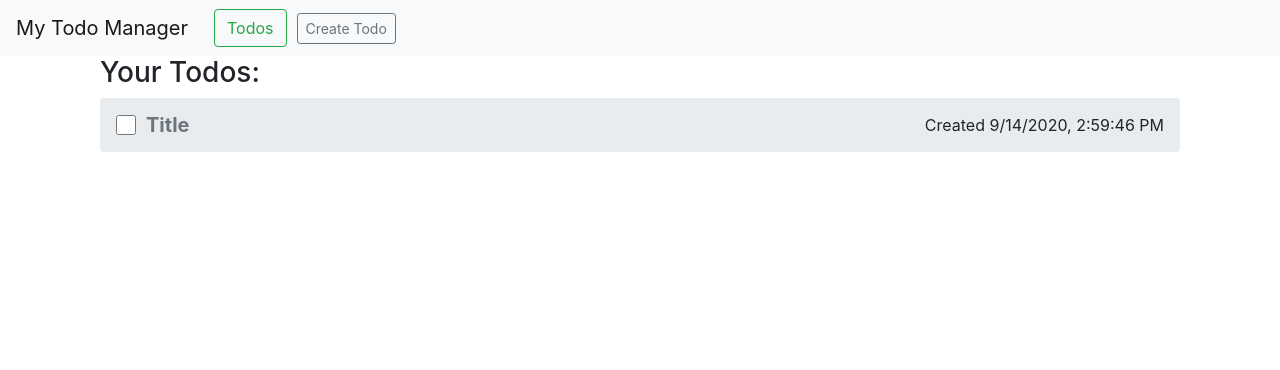
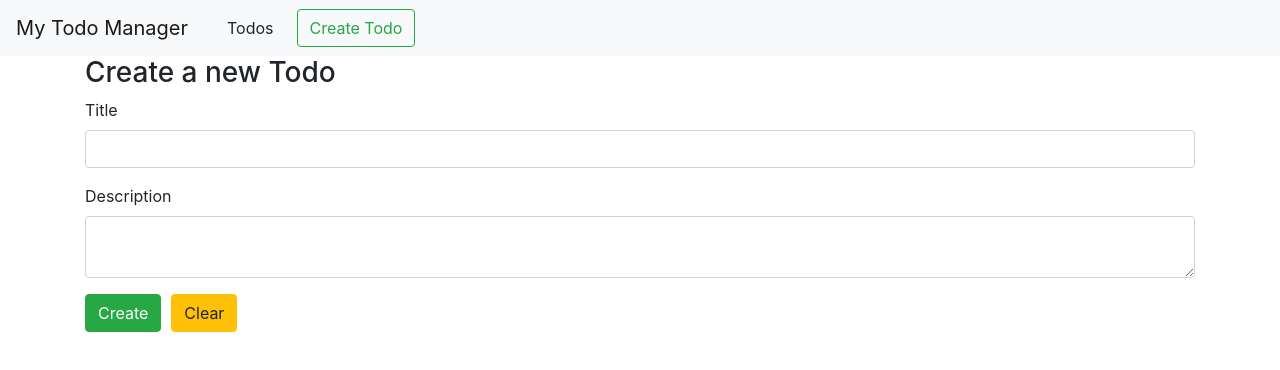
Before and after one commit to amarcatovic/Angular-Todo-App, an Angular app: page /create in a window 1280 px wide. Shown: the top 370 px of the page. Built offline with nearby package versions, Linux system fonts and the light colour scheme.

Commit message:
Add Router

```diff
--- a/src/app/app.component.html
+++ b/src/app/app.component.html
@@ -1,5 +1,4 @@
 <app-navbar></app-navbar>
 <div class="container">
-    <app-todo-list *ngIf="viewName === 'todo-list'" [todos]="todos"></app-todo-list>
-    <app-todo-manager *ngIf="viewName === 'create-todo'"></app-todo-manager>
+    <router-outlet></router-outlet>
 </div>
--- /dev/null
+++ b/src/app/modules/app-routing/app-routing.module.ts
@@ -0,0 +1,24 @@
+import { CanDeactivateGuardService } from './../../services/can-deactivate-guard.service';
+import { RouterModule, Routes } from '@angular/router';
+import { NgModule } from '@angular/core';
+
+import { TodoManagerComponent } from './../../todo-manager/todo-manager.component';
+import { TodoListComponent } from './../../todo-list/todo-list.component';
+import { NotFoundComponent } from './../../not-found/not-found.component';
+
+const appRoutes: Routes = [
+  { path: '', redirectTo: '/todos', pathMatch: 'full' },
+  { path: 'todos', component: TodoListComponent },
+  { path: 'create', component: TodoManagerComponent, canDeactivate: [CanDeactivateGuardService] },
+  { path: 'not-found', component: NotFoundComponent},
+  { path: '**', redirectTo: '/not-found'},
+];
+
+@NgModule({
+  declarations: [],
+  imports: [
+    RouterModule.forRoot(appRoutes)
+  ],
+  exports: [RouterModule]
+})
+export class AppRoutingModule { }
--- a/src/app/navbar/navbar.component.html
+++ b/src/app/navbar/navbar.component.html
@@ -7,13 +7,13 @@
     <div class="collapse navbar-collapse" id="navbarSupportedContent">
       <ul class="navbar-nav mr-auto">
         <form class="form-inline">
-            <button class="btn" type="button"
-            [ngClass]="{'btn-outline-success': showTodosList === true, 'btn-sm': showTodosList === false, 'btn-outline-secondary': showTodosList === false}"
-            (click)="changeView('todo-list')"
+            <button class="btn"
+            [routerLink]="'/todos'"
+            routerLinkActive="btn-outline-success"
             >Todos</button>
-            <button class="btn" type="button"
-            [ngClass]="{'btn-outline-success': showTodosList === false, 'btn-sm': showTodosList === true, 'btn-outline-secondary': showTodosList === true}"
-            (click)="changeView('create-todo')"
+            <button class="btn"
+            [routerLink]="'/create'"
+            routerLinkActive="btn-outline-success"
             >Create Todo</button>
         </form>
       </ul>
--- a/src/app/navbar/navbar.component.ts
+++ b/src/app/navbar/navbar.component.ts
@@ -1,4 +1,3 @@
-import { TodoService } from './../services/todo.service';
 import { Component } from '@angular/core';
 
 @Component({
@@ -8,12 +7,6 @@ import { Component } from '@angular/core';
 })
 export class NavbarComponent {
 
-  showTodosList: boolean = true;
 
-  constructor(private todoService: TodoService) {}
-
-  changeView(viewName){
-    viewName === 'todo-list' ? this.showTodosList = true : this.showTodosList = false;
-    this.todoService.todoScreen.emit(viewName);
-  }
+  constructor() {}
 }
--- /dev/null
+++ b/src/app/not-found/not-found.component.html
@@ -0,0 +1 @@
+<p>not-found works!</p>
--- /dev/null
+++ b/src/app/not-found/not-found.component.ts
@@ -0,0 +1,15 @@
+import { Component, OnInit } from '@angular/core';
+
+@Component({
+  selector: 'app-not-found',
+  templateUrl: './not-found.component.html',
+  styleUrls: ['./not-found.component.css']
+})
+export class NotFoundComponent implements OnInit {
+
+  constructor() { }
+
+  ngOnInit(): void {
+  }
+
+}
--- /dev/null
+++ b/src/app/services/can-deactivate-guard.service.ts
@@ -0,0 +1,19 @@
+import { Injectable } from '@angular/core';
+import { ActivatedRouteSnapshot, CanDeactivate, RouterStateSnapshot } from '@angular/router';
+import { Observable } from 'rxjs';
+
+export interface CanComponentDeactivate {
+  canDeactivate: () => Observable<boolean> | Promise<boolean> | boolean;
+}
+
+@Injectable({
+  providedIn: 'root'
+})
+export class CanDeactivateGuardService implements CanDeactivate<CanComponentDeactivate> {
+
+  constructor() { }
+
+  canDeactivate(component: CanComponentDeactivate, currentRoute: ActivatedRouteSnapshot, currentState: RouterStateSnapshot){
+      return component.canDeactivate();
+  }
+}
--- a/src/app/todo-list/todo-list.component.ts
+++ b/src/app/todo-list/todo-list.component.ts
@@ -1,4 +1,5 @@
-import { Component, Input, OnInit } from '@angular/core';
+import { TodoService } from './../services/todo.service';
+import { Component } from '@angular/core';
 import Todo from '../models/Todo';
 
 @Component({
@@ -6,13 +7,11 @@ import Todo from '../models/Todo';
   templateUrl: './todo-list.component.html',
   styleUrls: ['./todo-list.component.css']
 })
-export class TodoListComponent implements OnInit {
+export class TodoListComponent {
 
-  constructor() { }
+  todos: Todo[];
 
-   @Input() todos: Todo[];
-
-  ngOnInit(): void {
+  constructor(private todoService: TodoService) {
+      this.todos = todoService.todos;
   }
-
 }
--- a/src/app/todo-manager/todo-manager.component.ts
+++ b/src/app/todo-manager/todo-manager.component.ts
@@ -1,16 +1,18 @@
 import { TodoService } from './../services/todo.service';
 import { Component } from '@angular/core';
 import Todo from '../models/Todo';
+import { CanComponentDeactivate } from '../services/can-deactivate-guard.service';
+import { Observable } from 'rxjs';
 
 @Component({
   selector: 'app-todo-manager',
   templateUrl: './todo-manager.component.html',
   styleUrls: ['./todo-manager.component.css']
 })
-export class TodoManagerComponent {
+export class TodoManagerComponent implements CanComponentDeactivate {
 
-  title: string;
-  description: string;
+  title: string = '';
+  description: string = '';
 
   todoError: boolean = false;
   newTodoAdded: boolean = false;
@@ -37,4 +39,13 @@ export class TodoManagerComponent {
     this.description = '';
     this.todoError = false;
   }
+
+  canDeactivate(): Observable<boolean> | Promise<boolean> | boolean{
+    if(this.title !== '' && this.description !== ''){
+      if(!confirm('Are you sure that you want to leave todo creation?'))
+        return false;
+    }
+
+    return true;
+  }
 }
```
Also changed, not shown: src/app/app-routing.module.ts (added, +10 -0 lines), src/app/app.module.ts (+7 -3 lines), src/app/not-found/not-found.component.css (added), 2 other files (tests, documents, lock files or other folders).
